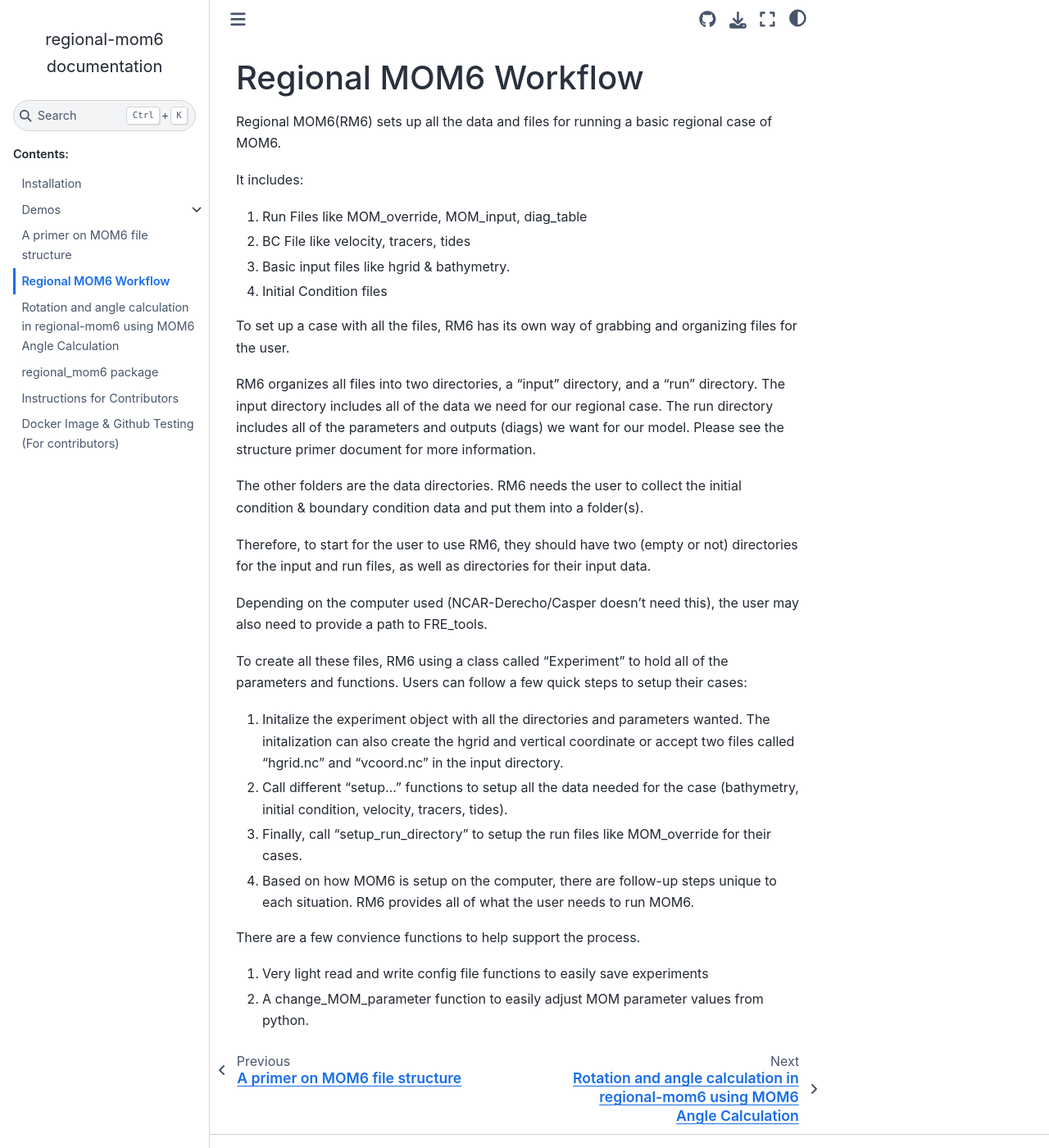
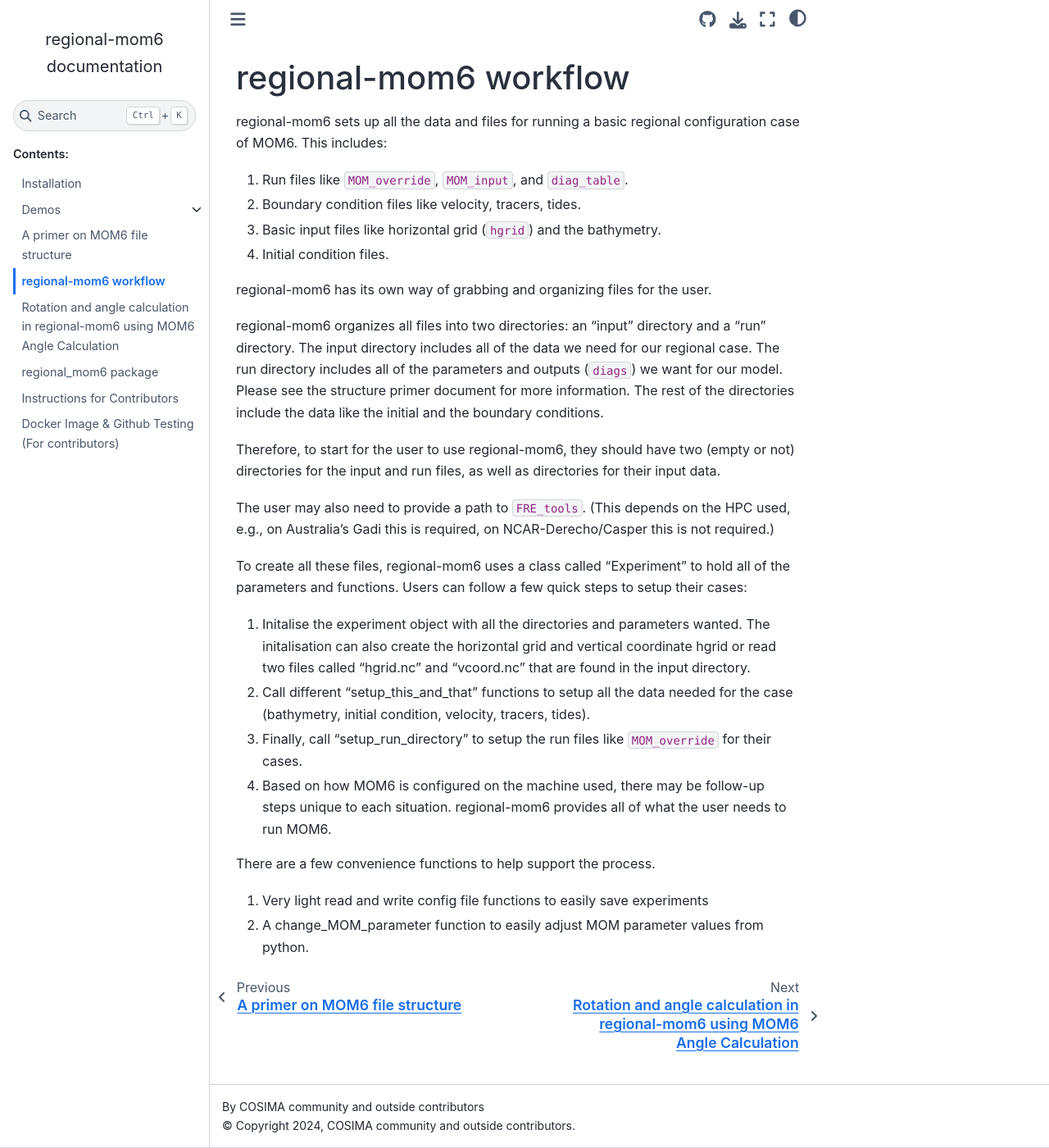
Before and after one commit to COSIMA/regional-mom6, a Sphinx documentation site: the page built from docs/regional-mom6-workflow.md, in a window 1280 px wide and 1400 px high. Shown: the whole window at 82% size. Built offline with Sphinx 7.4.7 and the Sphinx Book theme 1.1.4, drawn with Linux system fonts in a browser that asks for light colours; pages that are not in the unit, such as notebooks, are missing from menus.

Commit message:
streamline

```diff
--- a/docs/regional-mom6-workflow.md
+++ b/docs/regional-mom6-workflow.md
@@ -1,32 +1,28 @@
-# Regional MOM6 Workflow
+# regional-mom6 workflow
 
-Regional MOM6(RM6) sets up all the data and files for running a basic regional case of MOM6.
+regional-mom6 sets up all the data and files for running a basic regional configuration case of MOM6.
+This includes:
 
-It includes:
+1. Run files like ``MOM_override``, ``MOM_input``, and ``diag_table``.
+2. Boundary condition files like velocity, tracers, tides.
+3. Basic input files like horizontal grid (``hgrid``) and the bathymetry.
+4. Initial condition files.
 
-1. Run Files like MOM_override, MOM_input, diag_table
-2. BC File like velocity, tracers, tides
-3. Basic input files like hgrid & bathymetry.
-4. Initial Condition files
+regional-mom6 has its own way of grabbing and organizing files for the user.
 
+regional-mom6 organizes all files into two directories: an "input" directory and a "run" directory.
+The input directory includes all of the data we need for our regional case. The run directory includes all of the parameters and outputs (``diags``) we want for our model. Please see the structure primer document for more information. The rest of the directories include the data like the initial and the boundary conditions.
 
-To set up a case with all the files, RM6 has its own way of grabbing and organizing files for the user.
+Therefore, to start for the user to use regional-mom6, they should have two (empty or not) directories for the input and run files, as well as directories for their input data.
 
-RM6 organizes all files into two directories, a "input" directory, and a "run" directory. The input directory includes all of the data we need for our regional case. The run directory includes all of the parameters and outputs (diags) we want for our model. Please see the structure primer document for more information.
+The user may also need to provide a path to ``FRE_tools``. (This depends on the HPC used, e.g., on Australia's Gadi this is required, on NCAR-Derecho/Casper this is not required.)
 
-The other folders are the data directories. RM6 needs the user to collect the initial condition & boundary condition data and put them into a folder(s).
+To create all these files, regional-mom6 uses a class called "Experiment" to hold all of the parameters and functions. Users can follow a few quick steps to setup their cases:
+1. Initalise the experiment object with all the directories and parameters wanted. The initalisation can also create the horizontal grid and vertical coordinate hgrid or read two files called "hgrid.nc" and "vcoord.nc" that are found in the input directory.
+2. Call different "setup_this_and_that" functions to setup all the data needed for the case (bathymetry, initial condition, velocity, tracers, tides).
+3. Finally, call "setup_run_directory" to setup the run files like ``MOM_override`` for their cases.
+4. Based on how MOM6 is configured on the machine used, there may be follow-up steps unique to each situation. regional-mom6 provides all of what the user needs to run MOM6.
 
-Therefore, to start for the user to use RM6, they should have two (empty or not) directories for the input and run files, as well as directories for their input data.
-
-Depending on the computer used (NCAR-Derecho/Casper doesn't need this), the user may also need to provide a path to FRE_tools.
-
-To create all these files, RM6 using a class called "Experiment" to hold all of the parameters and functions. Users can follow a few quick steps to setup their cases:
-1. Initalize the experiment object with all the directories and parameters wanted. The initalization can also create the hgrid and vertical coordinate or accept two files called "hgrid.nc" and "vcoord.nc" in the input directory.
-2. Call different "setup..." functions to setup all the data needed for the case (bathymetry, initial condition, velocity, tracers, tides).
-3. Finally, call "setup_run_directory" to setup the run files like MOM_override for their cases.
-4. Based on how MOM6 is setup on the computer, there are follow-up steps unique to each situation. RM6 provides all of what the user needs to run MOM6.
-
-
-There are a few convience functions to help support the process.
+There are a few convenience functions to help support the process.
 1. Very light read and write config file functions to easily save experiments
 2. A change_MOM_parameter function to easily adjust MOM parameter values from python.
```
